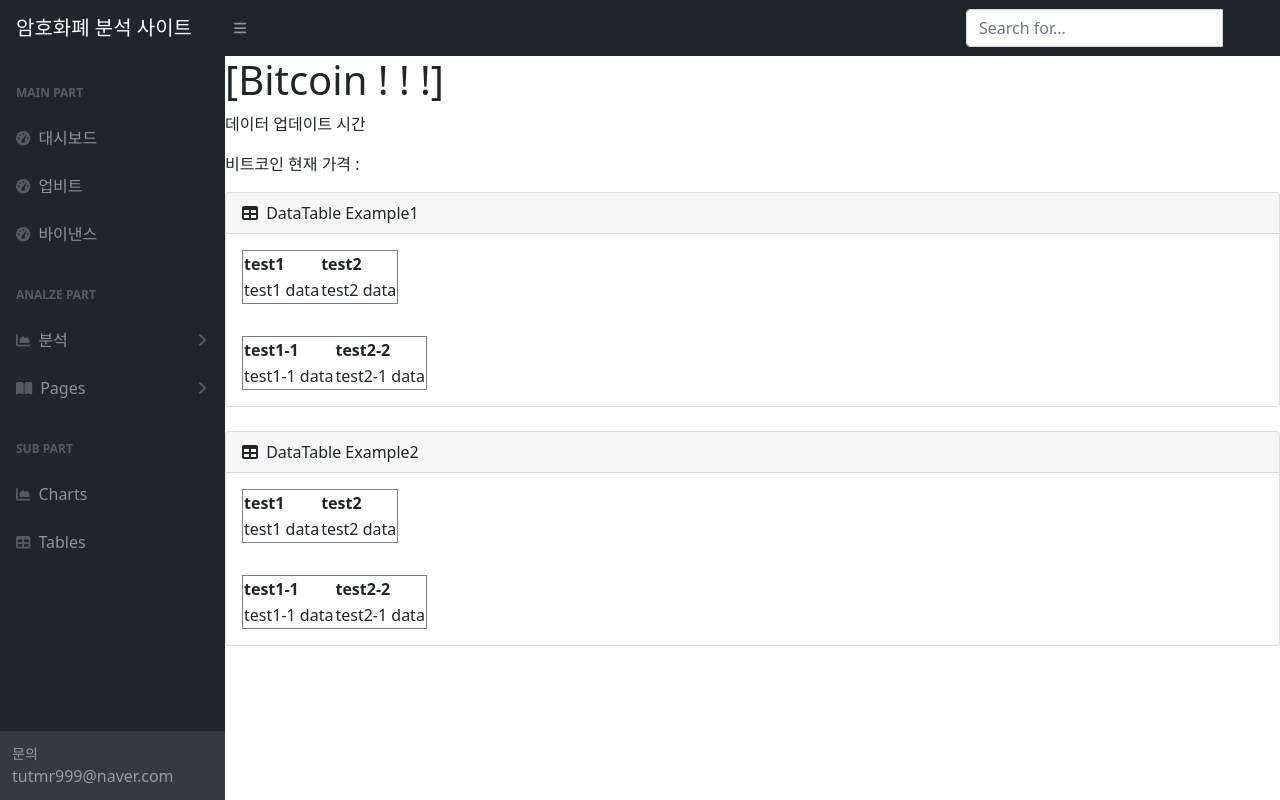
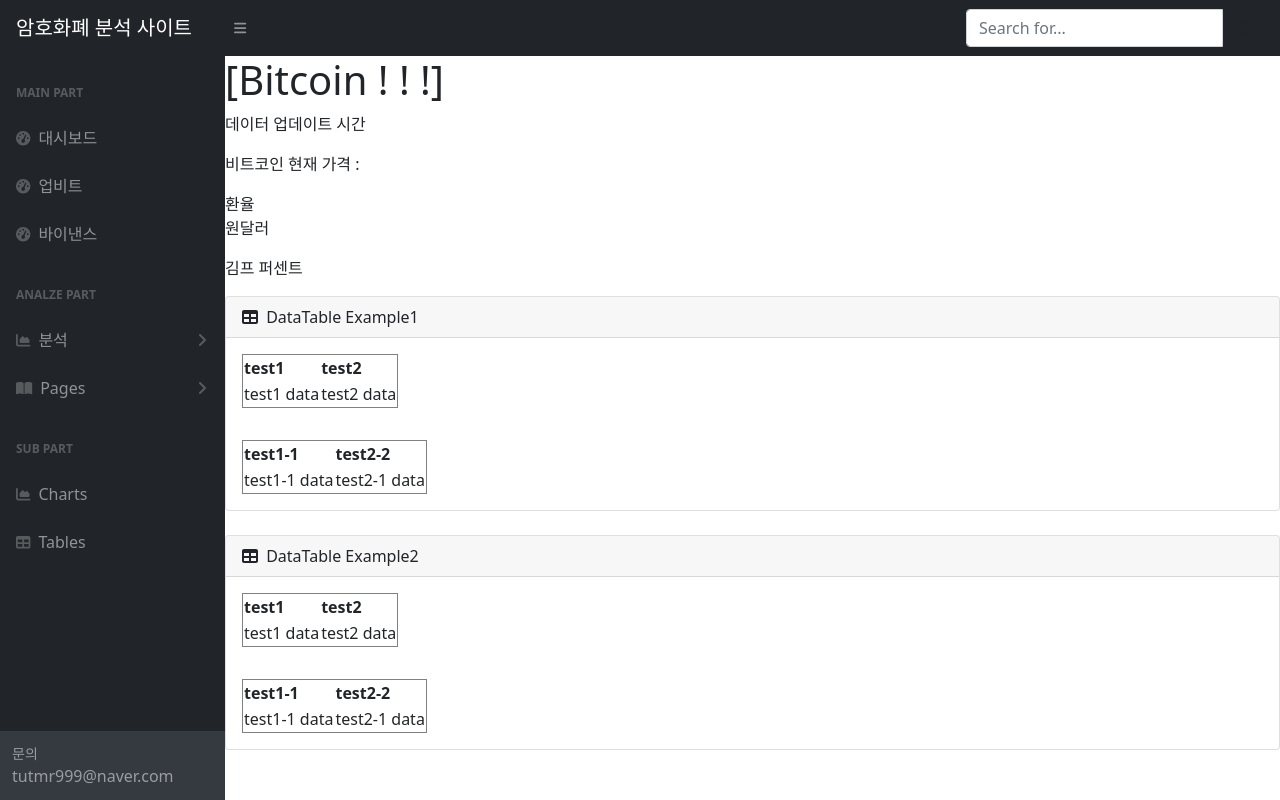
Before and after one commit to Leon-real/bitcoin_analytics_homepage, a Django app: template templates/myapp/dashboardPages/dashbord_upbit.html in a window 1280 px wide. Run offline with Django 4.2, Linux system fonts and the light colour scheme; the template is opened without the code that fills it, so the values that code supplies are empty; some libraries are stand-ins or nearby versions.

Commit message:
Add information of Spot Dashboard

```diff
--- a/static/js/upbit_dashboard_data.js
+++ b/static/js/upbit_dashboard_data.js
@@ -2,7 +2,8 @@
 let upbit_date // 업비트 거래 날짜
 let upbit_time // 업비트 거래 시간
 let current_price // 업비트 거래 가격
-
+let premium_bitcoin // 비트코인 프리미엄
+let binance_price; // 바이낸스 비트코인 가격 (USDT 기준)
 
 // bitcoin 타이핑 효과
 const typing_text = 'Bitcoin ! ! !]          '
@@ -19,18 +20,15 @@
 setInterval(typing_bitcoin, 100)
 // 타이핑 효과 끝
 
+
+
+
+
+
 window.addEventListener('DOMContentLoaded', event => {
-    // Simple-DataTables
-    // https://github.com/fiduswriter/Simple-DataTables/wiki
-
-    const test_data = window.data_set_json;
-    var testData = '안녕하세요';
-    console.log(testData);
-    console.log(test_data);
-
     // 업비트 api 부분
     setInterval(function () {
-        console.log('업비트 통신중')
+        // console.log('업비트 통신중')
         let arr = fetch('https://api.upbit.com/v1/ticker?markets=krw-btc')
             .then((response) => response.json())
             .then((response) => {
@@ -58,6 +56,54 @@
                 $(".current-price").text(current_price)
             })
         .catch((err) => console.error(err));
-    }, 1000);
+    }, 1000); // 1초마다 갱신
+
+    // 환율 부분
+    //환율 정보 초기에 한번 업데이트 해주기
+    console.log("[Update Exchange Rate]")
+    fetch('https://quotation-api-cdn.dunamu.com/v1/forex/recent?codes=FRX.KRWUSD')
+        .then((response) => response.json())
+        .then((response) => {
+            console.log('[Update : Exchange Rate]'+response[0]['basePrice'])
+            $('.exchange-rate').text(response[0]['basePrice'])
+        })
+        .catch((err) => console.error(err));
+    setInterval(function () {
+        console.log("[Update Exchange Rate]")
+        fetch('https://quotation-api-cdn.dunamu.com/v1/forex/recent?codes=FRX.KRWUSD')
+            .then((response) => response.json())
+            .then((response) => {
+                console.log('[Update : Exchange Rate]'+response[0]['basePrice'])
+                $('.exchange-rate').text(response[0]['basePrice'])
+            })
+            .catch((err) => console.error(err));
+    }, 1000*60*60); // 한시간마다 갱신
+
+    // 비트코인 김프 => (한국 비트코인가격 / 미국 비트코인 가격) * 환율 * 100 - 100
+    setInterval(function () {
+        fetch('https://api.binance.com/api/v3/trades?symbol=BTCUSDT&limit=1')
+            .then((response) => response.json())
+            .then((response) => {
+                // console.log(response[0]['price'])
+                binance_price = parseInt(response[0]['price']) //바이낸스 가격
+            })
+            .catch((err) => console.error(err));
+
+            let current_price = parseInt($('.current-price').text()); // 현재 가격 html에서 가져오기(업비트)
+            let exchange_rate = parseInt($('.exchange-rate').text()); // 현재 환률 html에서 가져오기
+            // console.log("김프테스트")
+            let premium_price = ((current_price / (binance_price * exchange_rate) * 100) - 100).toFixed(2)
+            // console.log(parseFloat(premium_price))
+
+            // 김프 플러스일 때 +기호 붙여주기
+            if (parseFloat(premium_price) > 0){
+                premium_price = "+ " + premium_price
+            } else {
+                premium_price = premium_price
+            }
+
+            $('.premium_bitcoin').text(premium_price)
+
+        }, 3000); // 3초에 한번씩 갱신
 
 });
--- a/templates/myapp/dashboardPages/dashbord_upbit.html
+++ b/templates/myapp/dashboardPages/dashbord_upbit.html
@@ -1,25 +1,21 @@
 {% extends 'myapp/base.html' %}
 
 {% block content %}
-<script type="text/javascript">
-    // var a = "{{json_a|escapejs}}";
-
-    // 데이터 변수 선언 => 여기서는 datas_set으로 데이터 변수를 받는다
-    var data_set = "{{datas_set|escapejs}}";
-    var data_set_json = JSON.parse(data_set)
-    console.log(data_set_json);
-
-    var ohlcv_data = "{{ohlcv_data}}";
-    let upbit_data;
-</script>
     <main>
         <h1 class="main_text">[</h1>
 
         <p>데이터 업데이트 시간<br>
             <span class="last-time"></span>
         </p>
-        <p>비트코인 현재 가격 : <span class="current-price"></span></p>
-
+        <p>비트코인 현재 가격 :
+            <span class="current-price"></span>
+        </p>
+        <p>환율<br>
+            <span class="exchange-rate"></span> 원달러
+        </p>
+        <p>김프 퍼센트<br>
+            <span class="premium_bitcoin"></span>
+        </p>
 <!-- ***************************************** -->
         <div class="card mb-4">
                 <div class="card-header">
```
